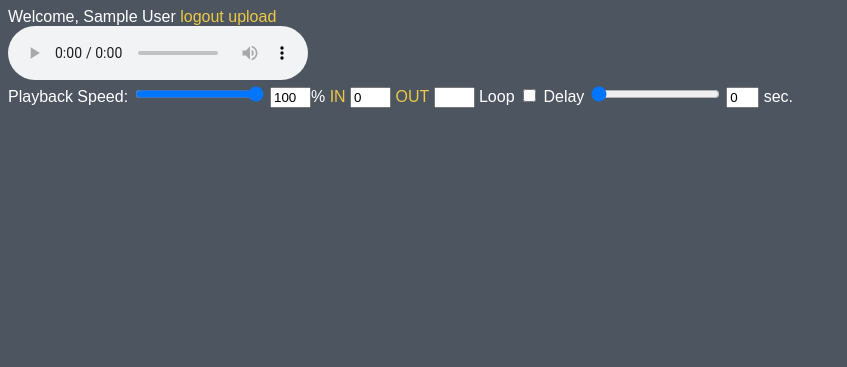
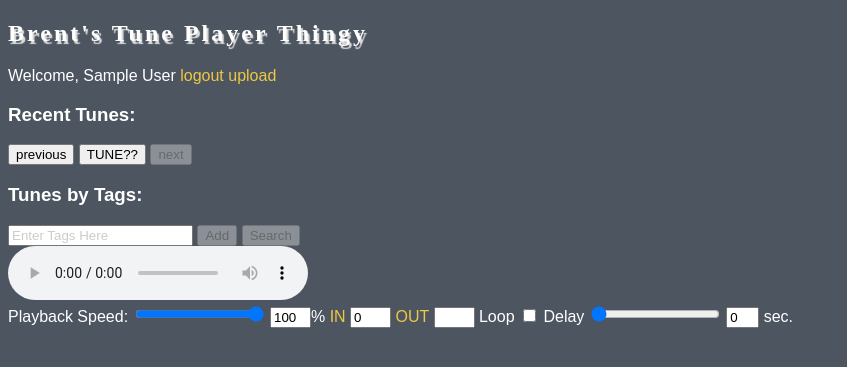
Before and after one commit to brentmorgan/audioplayer, a PHP site: page / in a window 1280 px wide. Shown: the top 367 px of the page, without its empty margins (0-847 px from the left). Run offline with PHP 8.4, Linux system fonts and the light colour scheme; the visitor is signed in with stand-in values (Sample User, id 1); some libraries are stand-ins or nearby versions.

Commit message:
whoops i think i missed adding this one on the last commit ha

```diff
--- a/index.php
+++ b/index.php
@@ -18,6 +18,8 @@ $un = $_SESSION['isloggedin'] ? $_SESSION['nickname'] : "Guest";
 </head>
 <body>
 
+	<h2 id="top_title">Brent's Tune Player Thingy</h2>
+
 	<div id="welcome">
 		Welcome,
 		<?php
@@ -31,6 +33,31 @@ $un = $_SESSION['isloggedin'] ? $_SESSION['nickname'] : "Guest";
 			echo " <a href='login.php'>login</a>";
 		}
 		?>
+	</div>
+
+	<!-- **************************** Choose Tune Here ********************************* -->
+
+	<div id="chooser">
+
+		<h3 title="wut?" style="cursor:help" onClick="$('#wut_recent').toggle('slow')">Recent Tunes:</h3>
+		<div id="wut_recent" style="display:none">
+			The most recent tune uploaded to the database will show up here by default. You can move backwards (and forwards when available) in time by clicking the "Prev" and "Next" buttons. The date displayed is the the date the recording was made, or if unavailable is the date the recording was uploaded to the database.
+		</div>
+
+		<span id="recent_tunes">
+			<button id="prev" onClick="#">previous</button> <button id="current_tune" onClick="#">TUNE??</button> <span id="tune_date"><!-- dynamically filled --></span> <button id="next" onClick="#">next</button>
+		</span>
+
+
+		<h3 title="wut?" style="cursor:help" onClick="$('#wut_tags').toggle('slow')">Tunes by Tags:</h3>
+
+		<div id="wut_tags" style="display:none">
+			Enter 'tags' or 'keywords' here to search for particular tunes or types of tunes. If you are logged in you can also add your own custom tags to tunes. Examples of tags are things like 'fiddle', 'jig', 'jeanne freeman', 'variations', or pretty much anything else you can think of that might apply to a tune. You can combine multiple tags to create more refined search results; for instance using 'fiddle' and 'reel' should get you more focussed results than just 'fiddle' or 'reel' alone.
+		</div>
+
+		<input type="text" id="input_tag" value="Enter Tags Here" class="userInput" onKeyUp="typing_in_tags()" /> <span id="tags_list"><!-- dynamic --></span>
+		<button id="add_tag" onClick="#">Add</button> <button id="search_tags" onClick="#">Search</button>
+
 	</div>
 
 <!-- ******************************* Audio player and controlls ************************* -->
@@ -67,6 +94,17 @@ $un = $_SESSION['isloggedin'] ? $_SESSION['nickname'] : "Guest";
 
 	<script>
 		tuneplayer();
+		sharedFunctions();
+		$('#search_tags').attr('disabled', 'disbled');
+		$('#next').attr('disabled', 'disabled');
+		$('#add_tag').attr('disabled', 'disabled');
+
+		function typing_in_tags() {
+			var l = $('#input_tag').val().length;
+			console.log(l);
+			$('#add_tag').attr('disabled', false);
+			$('#search_tags').attr('disabled', false);
+		}
 	</script>
 
 </body>
```
